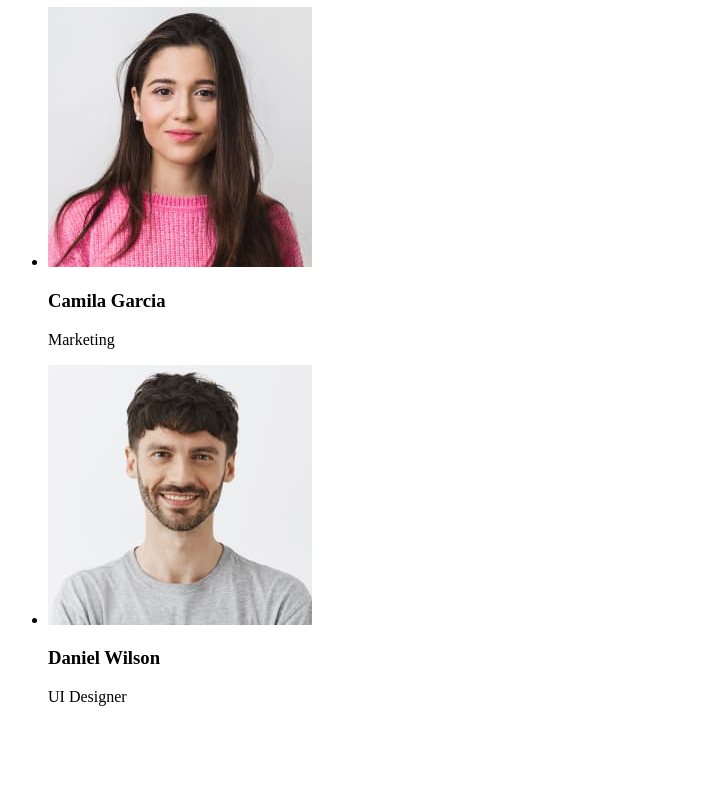
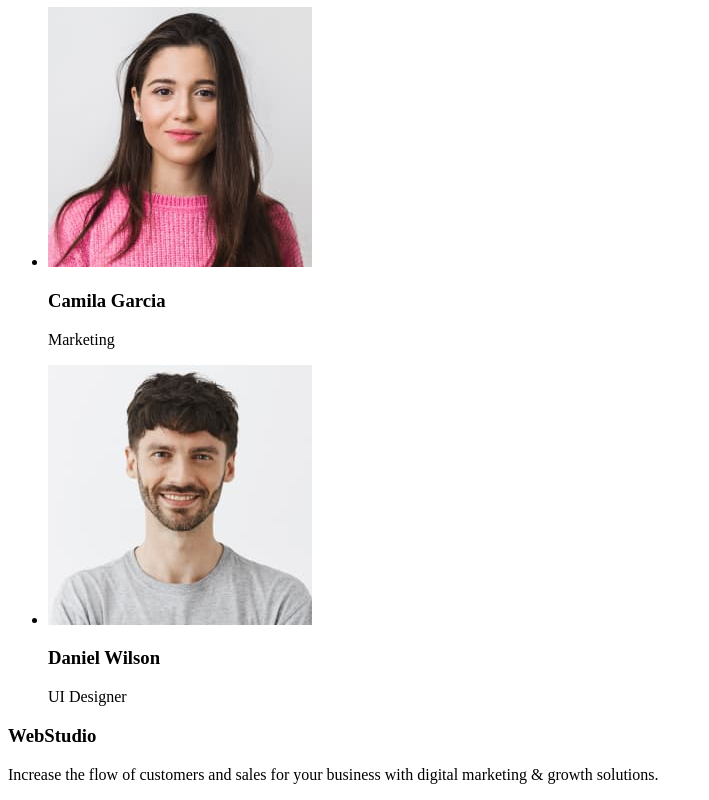
Before and after one commit to ViktoriaBogatyrova13/goit-markup-hw-01, a plain HTML site: page index.html in a window 1280 px wide. Shown: the part 1279-2079 px from the top of the page, without its empty margins (0-709 px from the left). Before the commit the page ends 2001 px from the top, so only its background shows below. Drawn offline with Linux system fonts and the light colour scheme.

Commit message:
add footer

```diff
--- a/index.html
+++ b/index.html
@@ -74,6 +74,9 @@
             </ul>
         </section>
     </main>
-    <footer></footer>
+    <footer>
+        <h3>WebStudio</h3>
+        <p>Increase the flow of customers and sales for your business with digital marketing & growth solutions.</p>
+    </footer>
 </body>
 </html>
```
